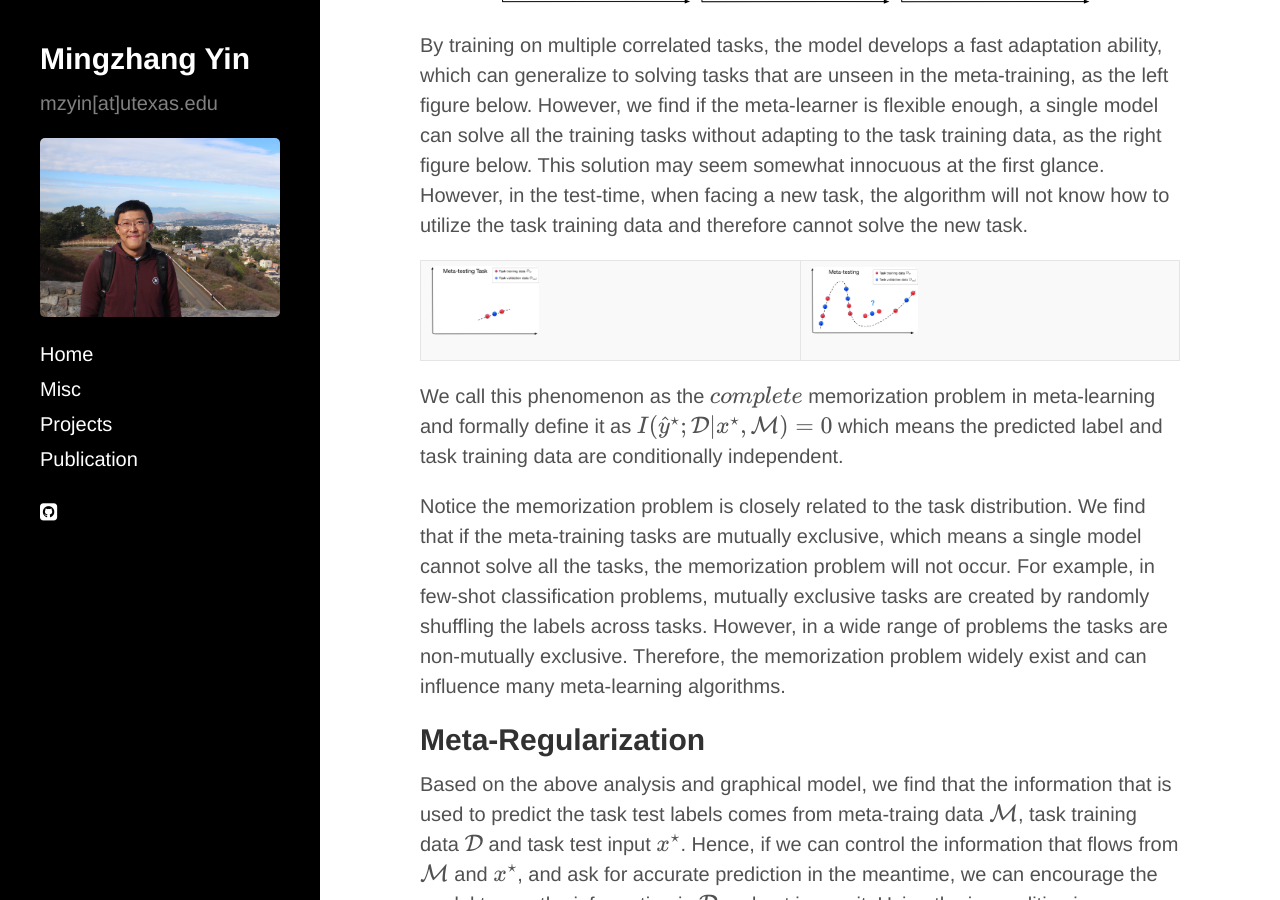
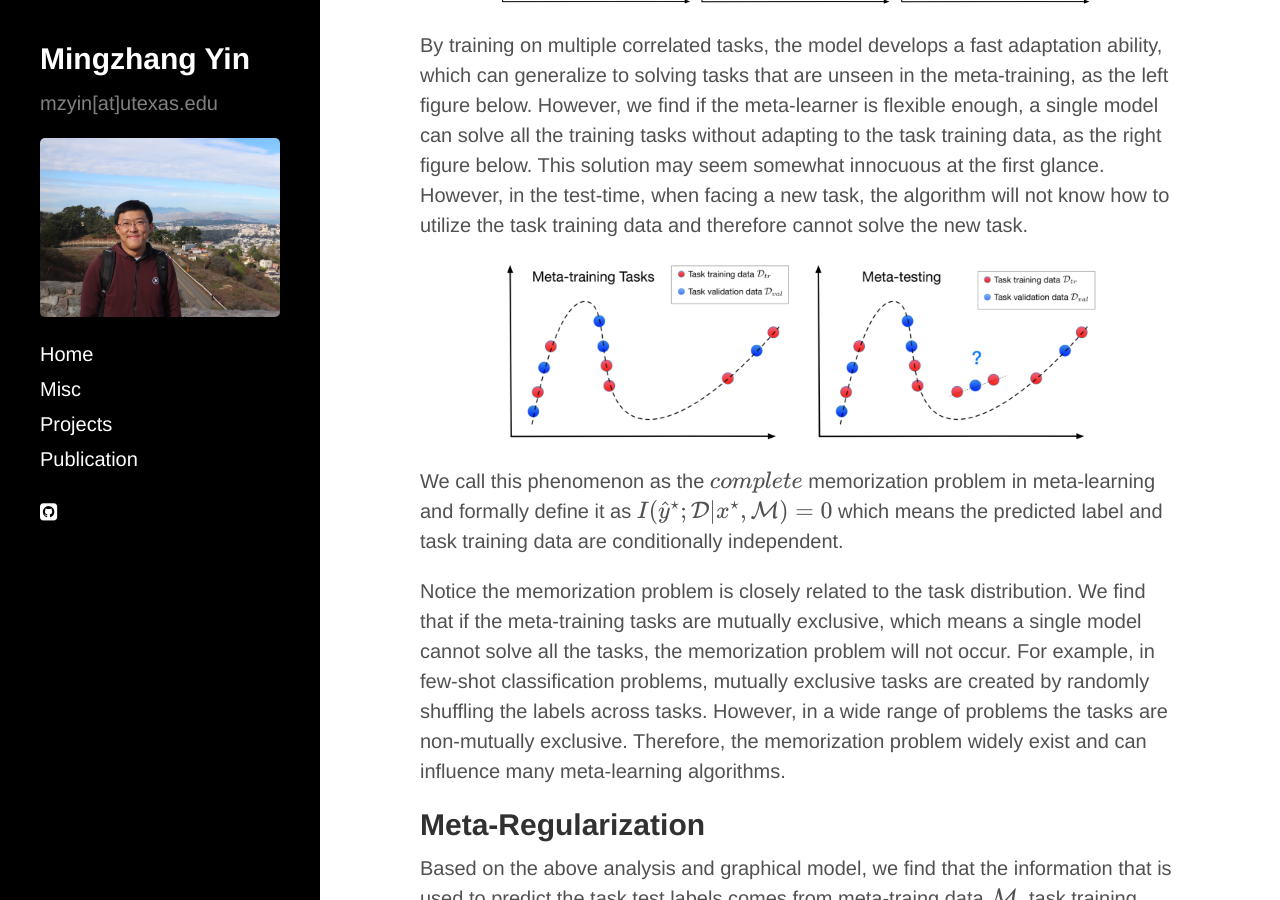
Before and after one commit to mingzhang-yin/mingzhang-yin.github.io, a Jekyll site: the page built from _posts/2020-04-10-Meta-learning-without-Memorization.md, in a window 1280 px wide and 900 px high, scrolled down 1653 px. Built offline with Jekyll 4.4.1, drawn with Linux system fonts in a browser that asks for light colours; nearby versions of some CDN libraries; formulas are drawn with MathJax 3.

Commit message:
Update 2020-04-10-Meta-learning-without-Memorization.md

```diff
--- a/_posts/2020-04-10-Meta-learning-without-Memorization.md
+++ b/_posts/2020-04-10-Meta-learning-without-Memorization.md
@@ -31,11 +31,9 @@
 
 By training on multiple correlated tasks, the model develops a fast adaptation ability, which can generalize to solving tasks that are unseen in the meta-training, as the left figure below. However, we find if the meta-learner is flexible enough, a single model can solve all the training tasks without adapting to the task training data, as the right figure below. This solution may seem somewhat innocuous at the first glance. However, in the test-time, when facing a new task, the algorithm will not know how to utilize the task training data and therefore cannot solve the new task.
 
-:-------------------------:|:-------------------------:
-![test image size](https://raw.githubusercontent.com/mingzhang-yin/mingzhang-yin.github.io/master/assets/images/figure_memo/l4.jpg){:height="30%" width="30%"} | ![test image size](https://raw.githubusercontent.com/mingzhang-yin/mingzhang-yin.github.io/master/assets/images/figure_memo/l6.jpg){:height="30%" width="30%"}
-
-
-
+<center>
+<img src="https://raw.githubusercontent.com/mingzhang-yin/mingzhang-yin.github.io/master/assets/images/figure_memo/s2.png" alt="drawing" width="600"/>
+</center>
 
 
 We call this phenomenon as the (complete) memorization problem in meta-learning and formally define it as
```
